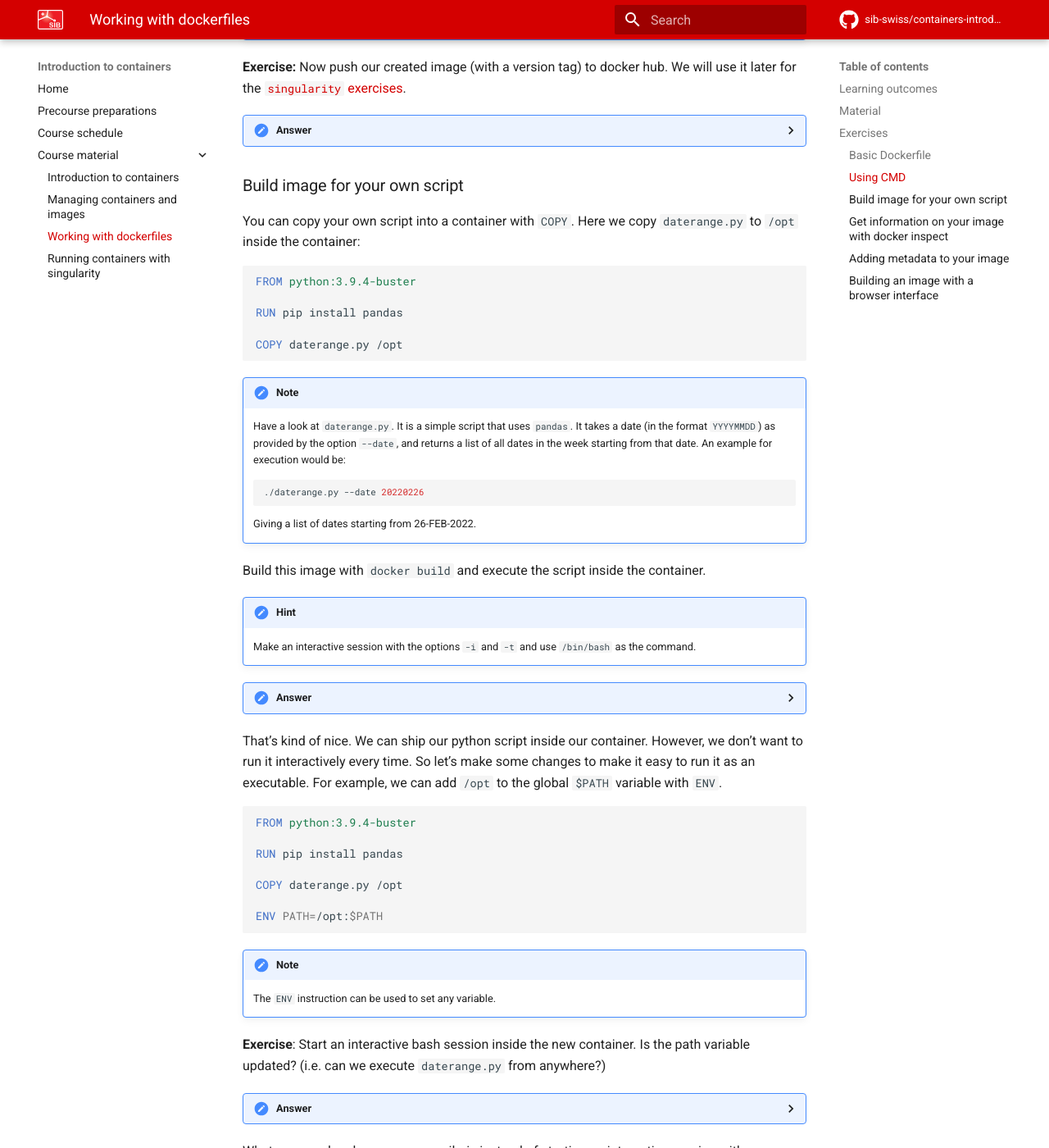
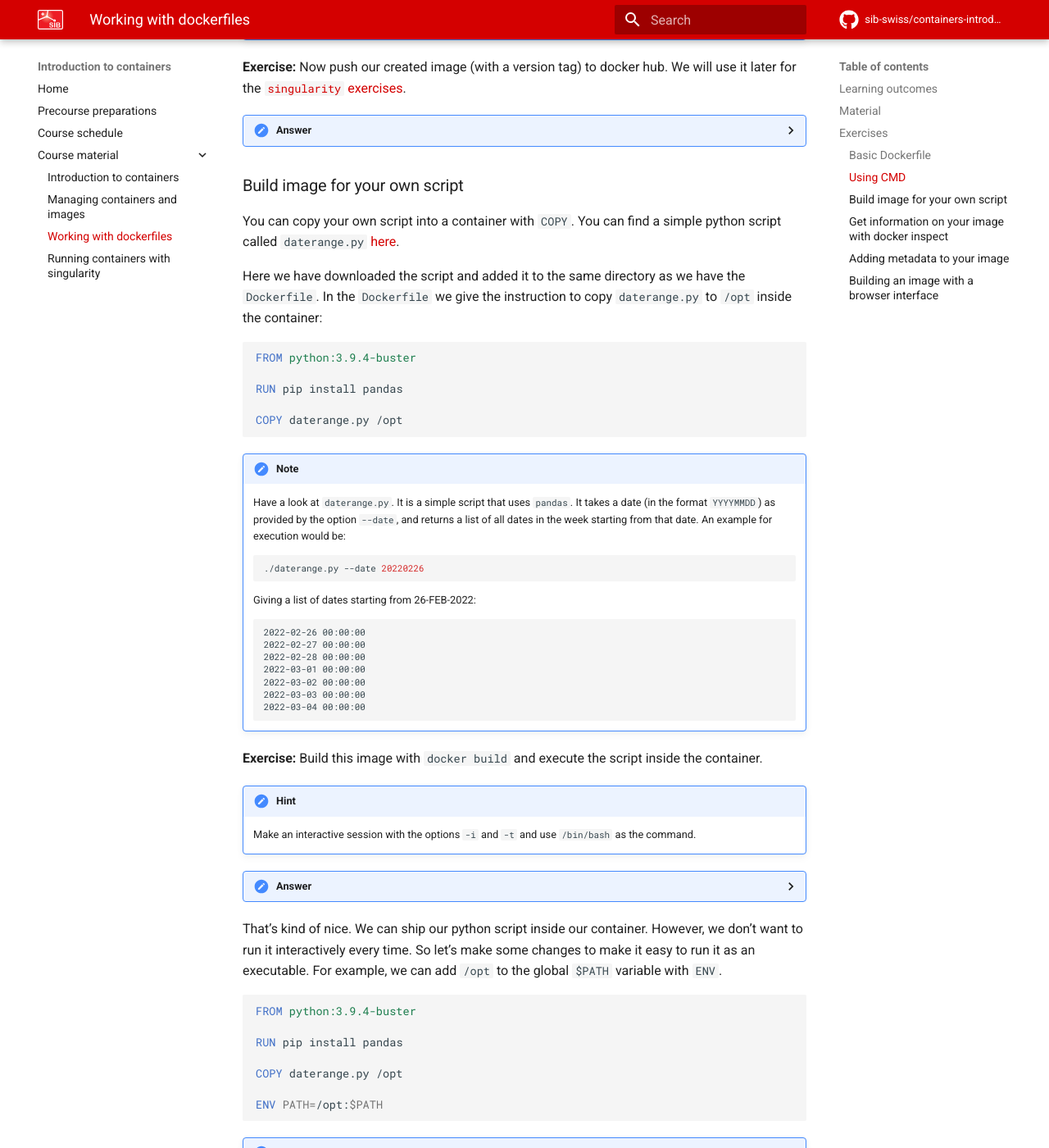
Before and after one commit to sib-swiss/containers-introduction-training, an MkDocs documentation site: the page built from docs/course_material/dockerfiles.md, in a window 1280 px wide and 1400 px high, scrolled down 2724 px. Shown: the whole window at 82% size. Built offline with MkDocs 1.6.1 and Material for MkDocs 9.7.7, drawn with Linux system fonts in a browser that asks for light colours; comment, search, counter and statistics services are not loaded; the version menu is left out.

Commit message:
better description of exercise

````diff
--- a/docs/course_material/dockerfiles.md
+++ b/docs/course_material/dockerfiles.md
@@ -172,7 +172,9 @@ CMD figlet My image works!
 
 ### Build image for your own script
 
-You can copy your own script into a container with `COPY`. Here we copy `daterange.py` to `/opt` inside the container:
+You can copy your own script into a container with `COPY`. You can find a simple python script called `daterange.py` [here](https://raw.githubusercontent.com/sib-swiss/containers-introduction-training/main/docker/exercise_own_script/daterange.py).
+
+Here we have downloaded the script and added it to the same directory as we have the `Dockerfile`. In the `Dockerfile` we give the instruction to copy `daterange.py` to `/opt` inside the container:
 
 ```dockerfile
 FROM python:3.9.4-buster
@@ -189,9 +191,19 @@ COPY daterange.py /opt
     ./daterange.py --date 20220226
     ```
 
-    Giving a list of dates starting from 26-FEB-2022.
+    Giving a list of dates starting from 26-FEB-2022:
 
-Build this image with `docker build` and execute the script inside the container.
+    ```
+    2022-02-26 00:00:00
+    2022-02-27 00:00:00
+    2022-02-28 00:00:00
+    2022-03-01 00:00:00
+    2022-03-02 00:00:00
+    2022-03-03 00:00:00
+    2022-03-04 00:00:00
+    ```
+
+**Exercise:** Build this image with `docker build` and execute the script inside the container.
 
 !!! hint
     Make an interactive session with the options `-i` and `-t` and use `/bin/bash` as the command.
````
